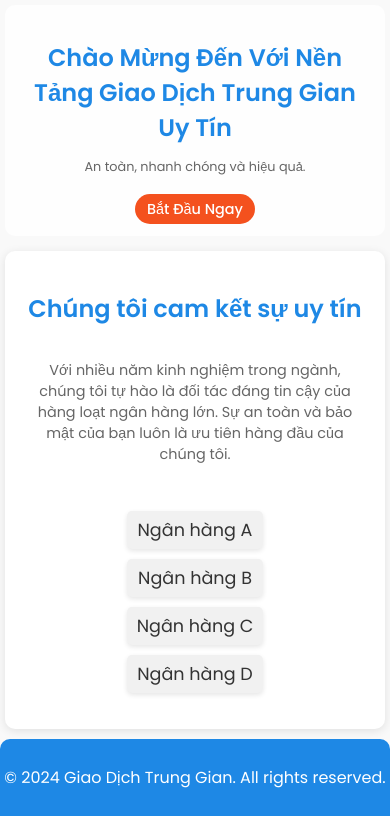
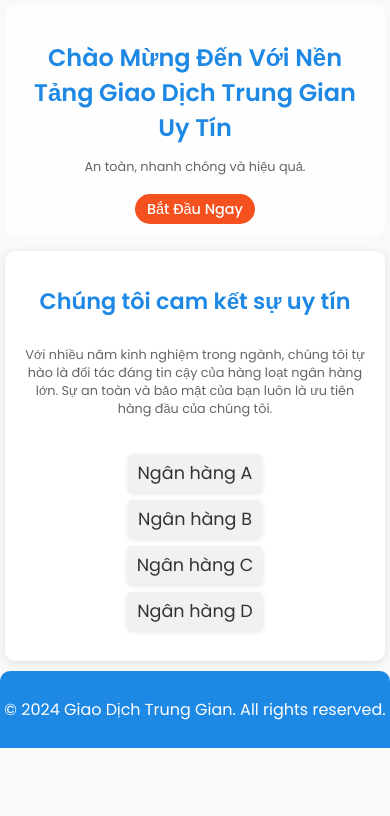
Before and after one commit to Nam9227/giaodichtrunggian, a plain HTML site: page index.html in a window 390 px wide. Shown: the part 112-928 px from the top of the page. After the commit the page ends 860 px from the top, so only its background shows below. Drawn offline with Linux system fonts and the light colour scheme.

Commit message:
Update index.css

```diff
--- a/index.css
+++ b/index.css
@@ -220,33 +220,34 @@ footer {
 
 .trust-section {
     background-color: #ffffff;
-    padding: 40px 20px;
+    padding: 30px 20px;
     text-align: center;
     border-radius: 10px;
-    margin: 20px 20px;
+    margin: 20px auto;
+    max-width: 800px; /* Giới hạn chiều rộng để không quá to */
     box-shadow: 0 2px 10px rgba(0, 0, 0, 0.1);
 }
 
 .trust-section h2 {
-    font-size: 2em;
+    font-size: 1.8em;
     color: #1e88e5;
-    margin-bottom: 20px;
+    margin-bottom: 15px;
     font-weight: 600;
 }
 
 .trust-section p {
-    font-size: 1.1em;
+    font-size: 1em;
     color: #666;
-    margin-bottom: 30px;
+    margin-bottom: 20px;
 }
 
 .bank-list {
     list-style-type: none;
     padding: 0;
     display: flex;
-    justify-content: center;
-    gap: 20px;
-    flex-wrap: wrap;
+    flex-direction: column; /* Xếp theo hàng dọc */
+    gap: 15px;
+    align-items: center;
 }
 
 .bank-list li {
@@ -305,20 +306,19 @@ footer {
     }
 
     .trust-section {
-        padding: 30px 15px;
+        padding: 20px 15px;
         margin: 15px 10px;
     }
 
     .trust-section h2 {
-        font-size: 1.8em;
+        font-size: 1.6em;
     }
 
     .trust-section p {
-        font-size: 1em;
+        font-size: 0.9em;
     }
 
     .bank-list {
-        flex-direction: column;
         gap: 10px;
     }
 
@@ -370,21 +370,20 @@ footer {
     }
 
     .trust-section {
-        padding: 20px 10px;
+        padding: 15px 10px;
         margin: 10px 5px;
     }
 
     .trust-section h2 {
-        font-size: 1.5em;
+        font-size: 1.4em;
     }
 
     .trust-section p {
-        font-size: 0.9em;
+        font-size: 0.8em;
     }
 
     .bank-list {
-        flex-direction: column;
-        gap: 10px;
+        gap: 8px;
     }
 
     .bank-list li {
```
